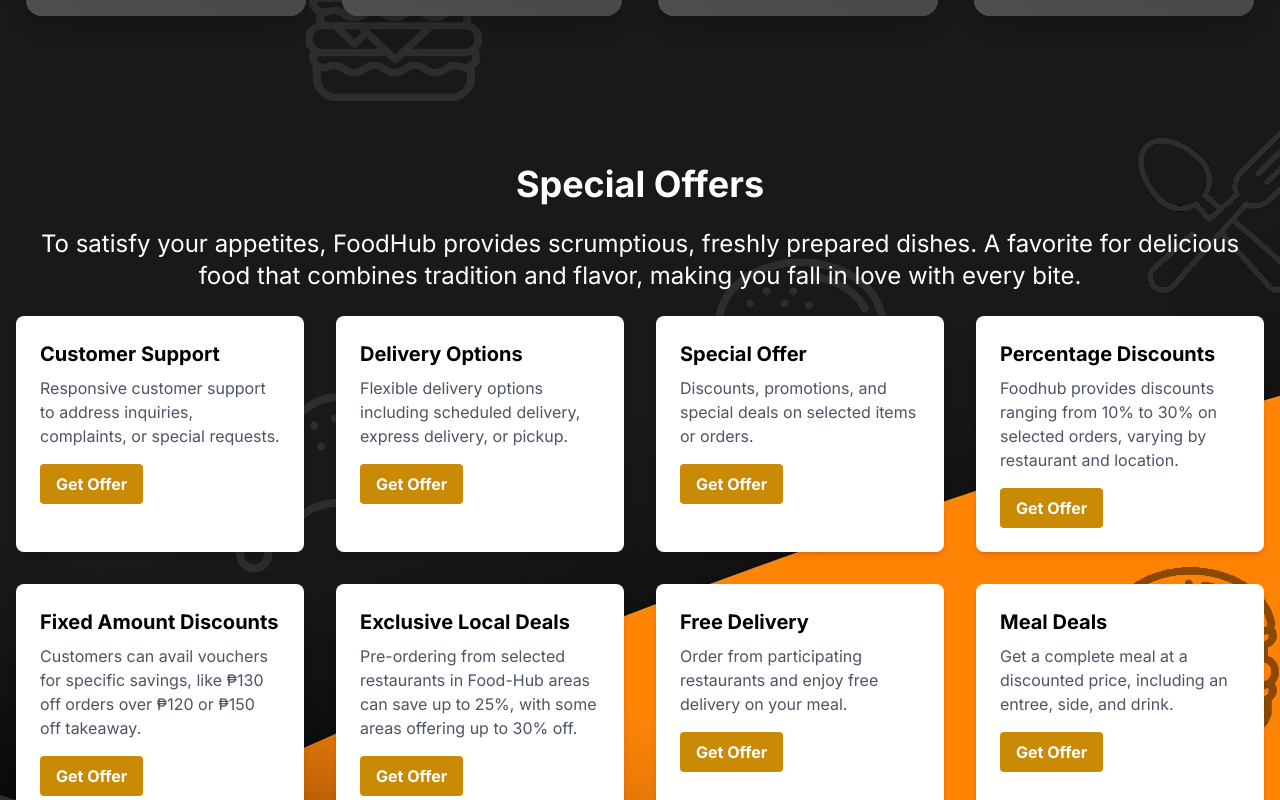
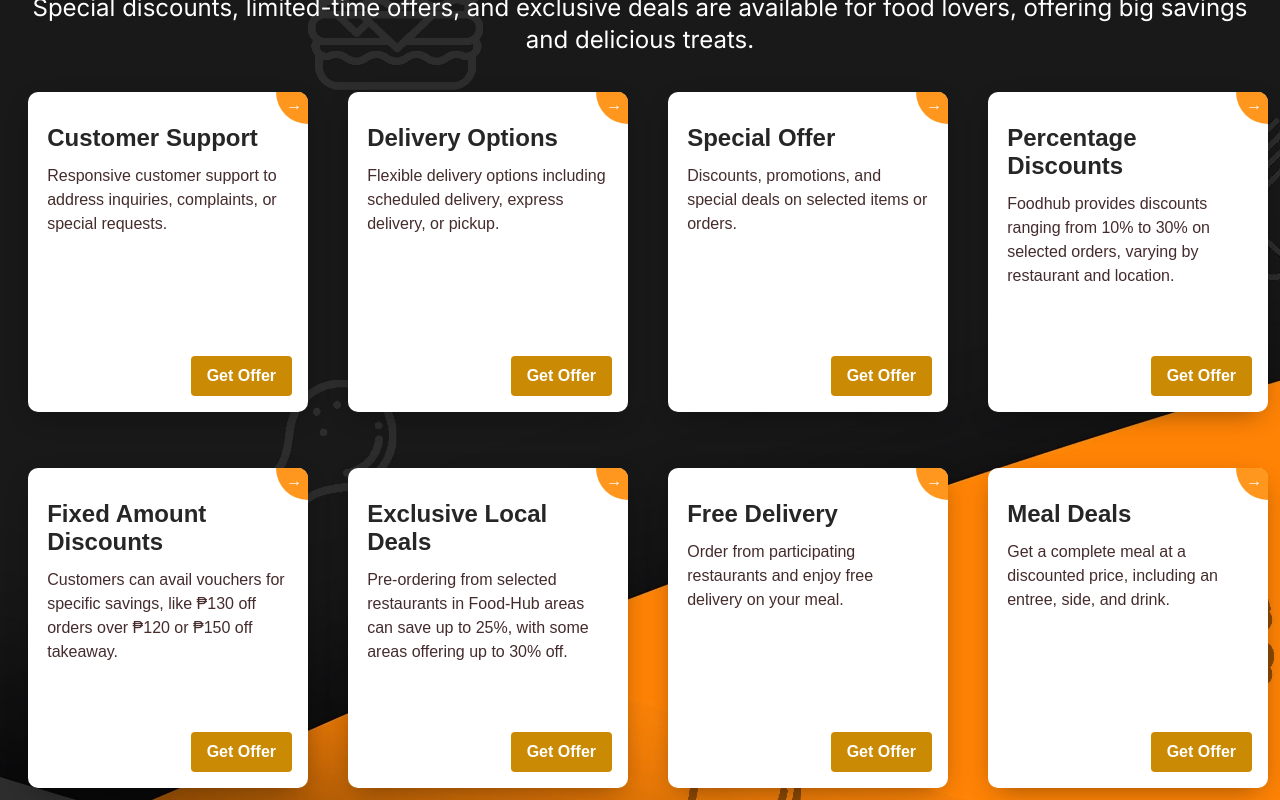
Before and after one commit to nugiwara12/food-ordering, a Next.js app: page / in a window 1280 px wide. Shown: the part 1440-2240 px from the top of the page. Built offline with nearby package versions, Linux system fonts and the light colour scheme.

Commit message:
add offering layoit with animation

```diff
--- a/src/app/Home/Homestead/Offering.js
+++ b/src/app/Home/Homestead/Offering.js
@@ -26,144 +26,154 @@
             Special Offers
           </h1>
           <p className="text-center text-lg md:text-2xl mb-6 break-words">
-            To satisfy your appetites, FoodHub provides scrumptious, freshly
-            prepared dishes. A favorite for delicious food that combines
-            tradition and flavor, making you fall in love with every bite.
+            Special discounts, limited-time offers, and exclusive deals are
+            available for food lovers, offering big savings and delicious
+            treats.
           </p>
           <div className="grid grid-cols-1 md:grid-cols-2 lg:grid-cols-4 gap-8">
             {/* Offer cards go here */}
-            <div className="bg-white p-6 rounded-lg shadow-md">
-              <h2 className="text-xl font-bold mb-2 text-black">
+            <div className="card bg-white shadow-md rounded-lg overflow-hidden relative">
+              <p className="card-title text-lg font-semibold mb-2">
                 Customer Support
-              </h2>
-              <p className="text-gray-600 mb-4">
+              </p>
+              <p className="small-desc text-gray-600 mb-4">
                 Responsive customer support to address inquiries, complaints, or
                 special requests.
               </p>
-              <div className="flex items-center justify-between">
               <button
-                  className="bg-yellow-600 hover:bg-yellow-700 text-white font-bold py-2 px-4 rounded"
+                className="bg-yellow-600 hover:bg-yellow-700 text-white font-bold py-2 px-4 rounded absolute bottom-0 right-0 m-4"
                 onClick={handleGetOffer}
               >
                 Get Offer
               </button>
+              <div className="go-corner absolute top-0 right-0 bg-yellow-600 text-white p-2">
+                <div className="go-arrow">→</div>
               </div>
             </div>
-            <div className="bg-white p-6 rounded-lg shadow-md">
-              <h2 className="text-xl font-bold mb-2 text-black">
+            <div className="card bg-white shadow-md rounded-lg overflow-hidden relative">
+              <p className="card-title text-lg font-semibold mb-2">
                 Delivery Options
-              </h2>
-              <p className="text-gray-600 mb-4">
+              </p>
+              <p className="small-desc text-gray-600 mb-4">
                 Flexible delivery options including scheduled delivery, express
                 delivery, or pickup.
               </p>
-              <div className="flex items-center justify-between">
               <button
-                  className="bg-yellow-600 hover:bg-yellow-700 text-white font-bold py-2 px-4 rounded"
+                className="bg-yellow-600 hover:bg-yellow-700 text-white font-bold py-2 px-4 rounded absolute bottom-0 right-0 m-4"
                 onClick={handleGetOffer}
               >
                 Get Offer
               </button>
+              <div className="go-corner absolute top-0 right-0 bg-yellow-600 text-white p-2">
+                <div className="go-arrow">→</div>
               </div>
             </div>
-            <div className="bg-white p-6 rounded-lg shadow-md">
-              <h2 className="text-xl font-bold mb-2 text-black">
+            <div className="card bg-white shadow-md rounded-lg overflow-hidden relative">
+              <p className="card-title text-lg font-semibold mb-2">
                 Special Offer
-              </h2>
-              <p className="text-gray-600 mb-4">
+              </p>
+              <p className="small-desc text-gray-600 mb-4">
                 Discounts, promotions, and special deals on selected items or
                 orders.
               </p>
-              <div className="flex items-center justify-between">
               <button
-                  className="bg-yellow-600 hover:bg-yellow-700 text-white font-bold py-2 px-4 rounded"
+                className="bg-yellow-600 hover:bg-yellow-700 text-white font-bold py-2 px-4 rounded absolute bottom-0 right-0 m-4"
                 onClick={handleGetOffer}
               >
                 Get Offer
               </button>
+              <div className="go-corner absolute top-0 right-0 bg-yellow-600 text-white p-2">
+                <div className="go-arrow">→</div>
               </div>
             </div>
-            <div className="bg-white p-6 rounded-lg shadow-md">
-              <h2 className="text-xl font-bold mb-2 text-black">
+            <div className="card bg-white shadow-md rounded-lg overflow-hidden relative">
+              <p className="card-title text-lg font-semibold mb-2">
                 Percentage Discounts
-              </h2>
-              <p className="text-gray-600 mb-4">
+              </p>
+              <p className="small-desc text-gray-600 mb-4">
                 Foodhub provides discounts ranging from 10% to 30% on selected
                 orders, varying by restaurant and location.
               </p>
-              <div className="flex items-center justify-between">
               <button
-                  className="bg-yellow-600 hover:bg-yellow-700 text-white font-bold py-2 px-4 rounded"
+                className="bg-yellow-600 hover:bg-yellow-700 text-white font-bold py-2 px-4 rounded absolute bottom-0 right-0 m-4"
                 onClick={handleGetOffer}
               >
                 Get Offer
               </button>
+              <div className="go-corner absolute top-0 right-0 bg-yellow-600 text-white p-2">
+                <div className="go-arrow">→</div>
               </div>
             </div>
-            <div className="bg-white p-6 rounded-lg shadow-md">
-              <h2 className="text-xl font-bold mb-2 text-black">
+            <div className="card bg-white shadow-md rounded-lg overflow-hidden relative">
+              <p className="card-title text-lg font-semibold mb-2">
                 Fixed Amount Discounts
-              </h2>
-              <p className="text-gray-600 mb-4">
+              </p>
+              <p className="small-desc text-gray-600 mb-4">
                 Customers can avail vouchers for specific savings, like ₱130 off
                 orders over ₱120 or ₱150 off takeaway.
               </p>
-              <div className="flex items-center justify-between">
               <button
-                  className="bg-yellow-600 hover:bg-yellow-700 text-white font-bold py-2 px-4 rounded"
+                className="bg-yellow-600 hover:bg-yellow-700 text-white font-bold py-2 px-4 rounded absolute bottom-0 right-0 m-4"
                 onClick={handleGetOffer}
               >
                 Get Offer
               </button>
+              <div className="go-corner absolute top-0 right-0 bg-yellow-600 text-white p-2">
+                <div className="go-arrow">→</div>
               </div>
             </div>
-            <div className="bg-white p-6 rounded-lg shadow-md">
-              <h2 className="text-xl font-bold mb-2 text-black">
+            <div className="card bg-white shadow-md rounded-lg overflow-hidden relative">
+              <p className="card-title text-lg font-semibold mb-2">
                 Exclusive Local Deals
-              </h2>
-              <p className="text-gray-600 mb-4">
+              </p>
+              <p className="small-desc text-gray-600 mb-4">
                 Pre-ordering from selected restaurants in Food-Hub areas can
                 save up to 25%, with some areas offering up to 30% off.
               </p>
-              <div className="flex items-center justify-between">
               <button
-                  className="bg-yellow-600 hover:bg-yellow-700 text-white font-bold py-2 px-4 rounded"
+                className="bg-yellow-600 hover:bg-yellow-700 text-white font-bold py-2 px-4 rounded absolute bottom-0 right-0 m-4"
                 onClick={handleGetOffer}
               >
                 Get Offer
               </button>
+              <div className="go-corner absolute top-0 right-0 bg-yellow-600 text-white p-2">
+                <div className="go-arrow">→</div>
               </div>
             </div>
-            <div className="bg-white p-6 rounded-lg shadow-md">
-              <h2 className="text-xl font-bold mb-2 text-black">
+            <div className="card bg-white shadow-md rounded-lg overflow-hidden relative">
+              <p className="card-title text-lg font-semibold mb-2">
                 Free Delivery
-              </h2>
-              <p className="text-gray-600 mb-4">
+              </p>
+              <p className="small-desc text-gray-600 mb-4">
                 Order from participating restaurants and enjoy free delivery on
                 your meal.
               </p>
-              <div className="flex items-center justify-between">
               <button
-                  className="bg-yellow-600 hover:bg-yellow-700 text-white font-bold py-2 px-4 rounded"
+                className="bg-yellow-600 hover:bg-yellow-700 text-white font-bold py-2 px-4 rounded absolute bottom-0 right-0 m-4"
                 onClick={handleGetOffer}
               >
                 Get Offer
               </button>
+              <div className="go-corner absolute top-0 right-0 bg-yellow-600 text-white p-2">
+                <div className="go-arrow">→</div>
               </div>
             </div>
-            <div className="bg-white p-6 rounded-lg shadow-md">
-              <h2 className="text-xl font-bold mb-2 text-black">Meal Deals</h2>
-              <p className="text-gray-600 mb-4">
+            <div className="card bg-white shadow-md rounded-lg overflow-hidden relative">
+              <p className="card-title text-lg font-semibold mb-2">
+                Meal Deals
+              </p>
+              <p className="small-desc text-gray-600 mb-4">
                 Get a complete meal at a discounted price, including an entree,
                 side, and drink.
               </p>
-              <div className="flex items-center justify-between">
               <button
-                  className="bg-yellow-600 hover:bg-yellow-700 text-white font-bold py-2 px-4 rounded"
+                className="bg-yellow-600 hover:bg-yellow-700 text-white font-bold py-2 px-4 rounded absolute bottom-0 right-0 m-4"
                 onClick={handleGetOffer}
               >
                 Get Offer
               </button>
+              <div className="go-corner absolute top-0 right-0 bg-yellow-600 text-white p-2">
+                <div className="go-arrow">→</div>
               </div>
             </div>
             {/* Repeat for other offers */}
--- a/src/app/globals.css
+++ b/src/app/globals.css
@@ -161,3 +161,89 @@
   border-top: 2.5px solid white;
   margin: 1rem 0;
 }
+
+/* Card for Offering Page  */
+.card-title {
+  color: #262626;
+  font-size: 1.5em;
+  line-height: normal;
+  font-weight: 700;
+  margin-bottom: 0.5em;
+}
+
+.small-desc {
+  font-size: 1em;
+  font-weight: 400;
+  line-height: 1.5em;
+  color: #452c2c;
+}
+
+.small-desc {
+  font-size: 1em;
+}
+
+.go-corner {
+  display: flex;
+  align-items: center;
+  justify-content: center;
+  position: absolute;
+  width: 2em;
+  height: 2em;
+  overflow: hidden;
+  top: 0;
+  right: 0;
+  background: linear-gradient(135deg, #ff961d, #ff961d);
+  border-radius: 0 4px 0 32px;
+}
+
+.go-arrow {
+  margin-top: -4px;
+  margin-right: -4px;
+  color: white;
+  font-family: courier, sans;
+}
+
+.card {
+  display: block;
+  position: relative;
+  max-width: 300px;
+  max-height: 320px;
+  background-color: #f2f8f9;
+  border-radius: 10px;
+  padding: 2em 1.2em;
+  margin: 12px;
+  text-decoration: none;
+  z-index: 0;
+  overflow: hidden;
+  background: linear-gradient(to bottom, #ffffff, #ffffff);
+  font-family: Arial, Helvetica, sans-serif;
+}
+
+.card:before {
+  content: "";
+  position: absolute;
+  z-index: -1;
+  top: -16px;
+  right: -16px;
+  background: linear-gradient(135deg, #ff961d, #ff961d);
+  height: 32px;
+  width: 32px;
+  border-radius: 32px;
+  transform: scale(1);
+  transform-origin: 50% 50%;
+  transition: transform 0.35s ease-out;
+}
+
+.card:hover:before {
+  transform: scale(28);
+}
+
+.card:hover .small-desc {
+  transition: all 0.5s ease-out;
+  color: rgba(255, 255, 255, 0.8);
+}
+
+.card:hover .card-title {
+  transition: all 0.5s ease-out;
+  color: #ffffff;
+}
```
Lines whose indentation alone changed are shown as unchanged.
